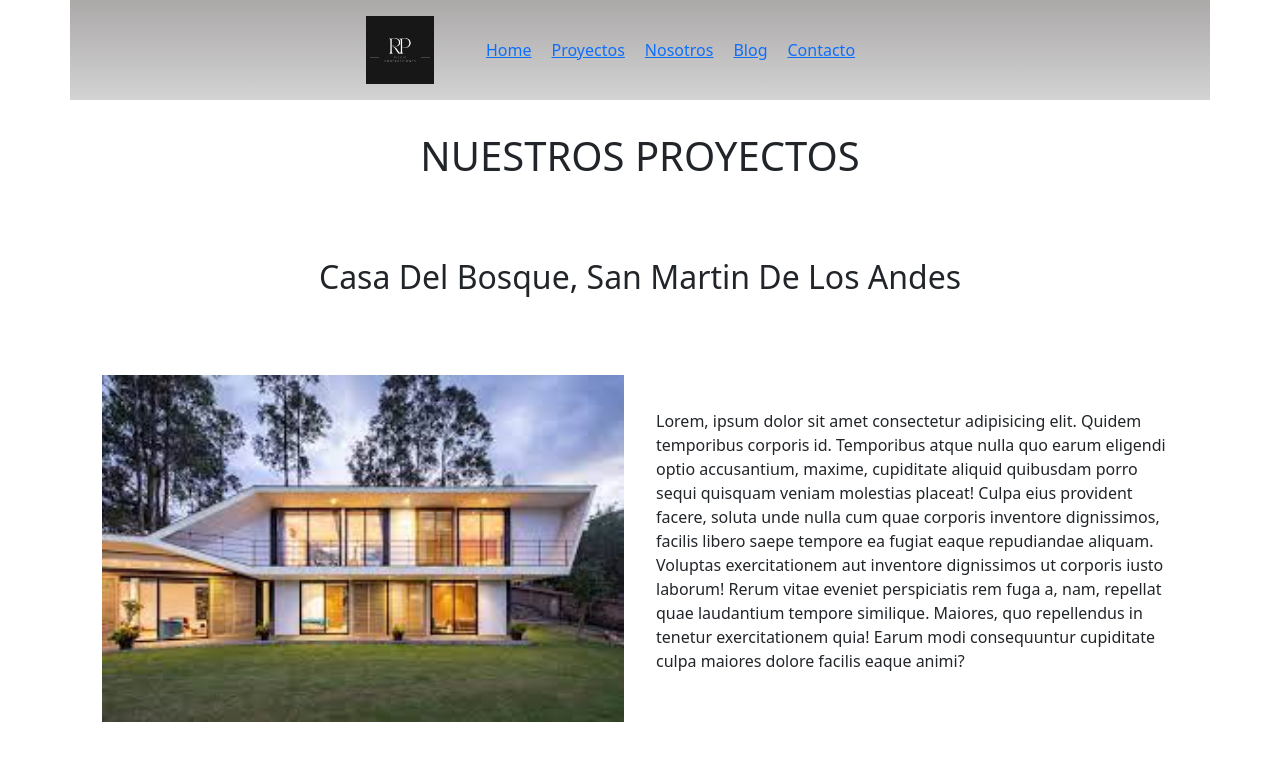
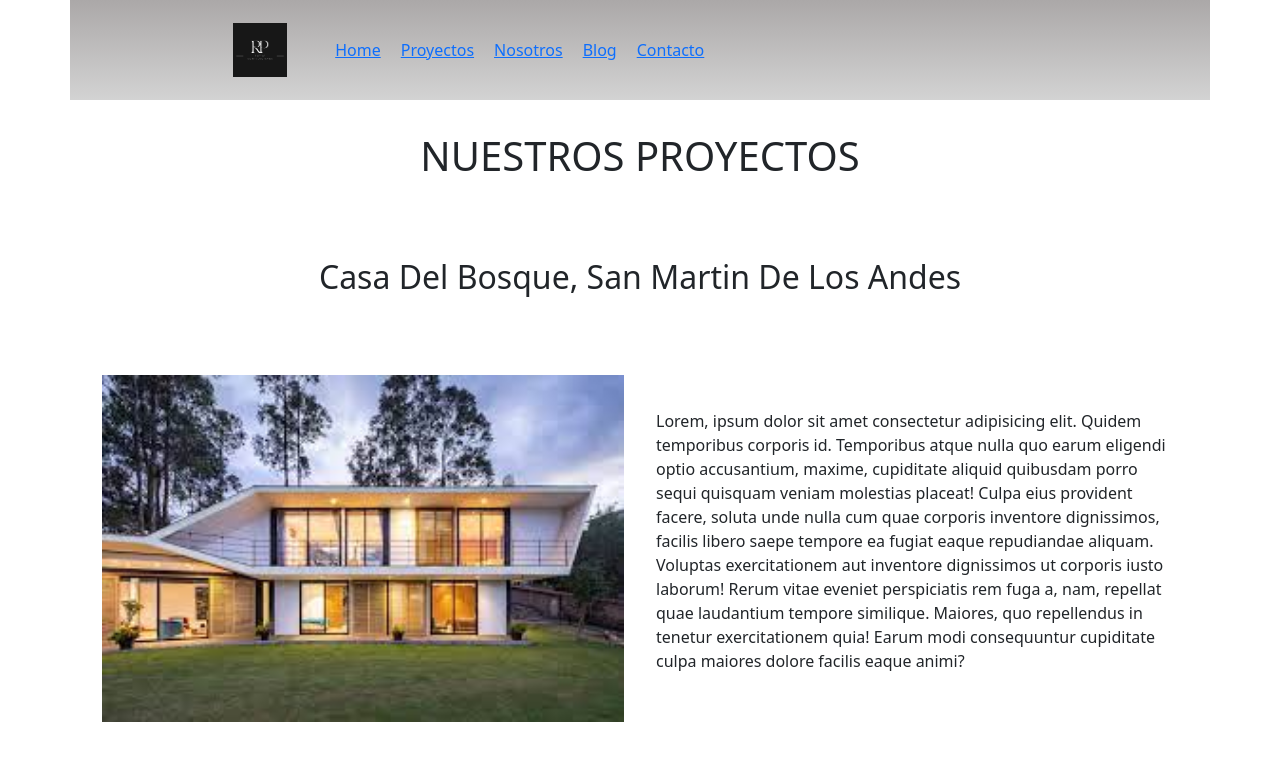
Before and after one commit to marianoC1990/EntregaFinal_Curotto, a website: page pages/proyectos.html in a window 1280 px wide. Shown: the top 767 px of the page. Drawn offline with nearby package versions, Linux system fonts and the light colour scheme.

Commit message:
arreglitos

```diff
--- a/pages/proyectos.html
+++ b/pages/proyectos.html
@@ -13,7 +13,7 @@
 <body>
    <div class="container">
     <header class="row gradHead">
-        <img src="../img/logoConstrucNegro.png" alt="" class="imgLogo col-xl-4 col-12 p-3">
+        <img src="../img/logoConstrucNegro.png" alt="" class="imgLogo col-xl-4 col-12 ">
         <nav class="col-xl-8 col-12 p-3">
             <ul>
                 <li><a href="../index.html">Home</a></li>
--- a/sass/_formCont.scss
+++ b/sass/_formCont.scss
@@ -11,7 +11,7 @@ input[type=text], select, textarea {
 
 
 input[type=submit] {
-  background-color: #04AA6D;
+  background-color: #403b3a;
   color: white;
   padding: 12px 20px;
   border: none;
--- a/sass/_general.scss
+++ b/sass/_general.scss
@@ -18,3 +18,8 @@ h2, h1{
 
 }
 img, p, h2{ padding: 2%;}
+.imgLogo{
+    height: 100px;
+    width: auto;
+
+}
--- a/sass/_header.scss
+++ b/sass/_header.scss
@@ -3,5 +3,5 @@ header, footer{
     flex-direction: row;
     align-items: center;
     background-color: lightgray;
-    justify-content: flex-end;
+
 }
--- a/sass/style.scss
+++ b/sass/style.scss
@@ -1,8 +1,4 @@
-.imgLogo{
-    height: 100px;
-    width: auto;
 
-}
 @import "mixin";
 @import "nav";
 @import "bucles";
```
Also changed, not shown: css/style.css, 1 other file.
